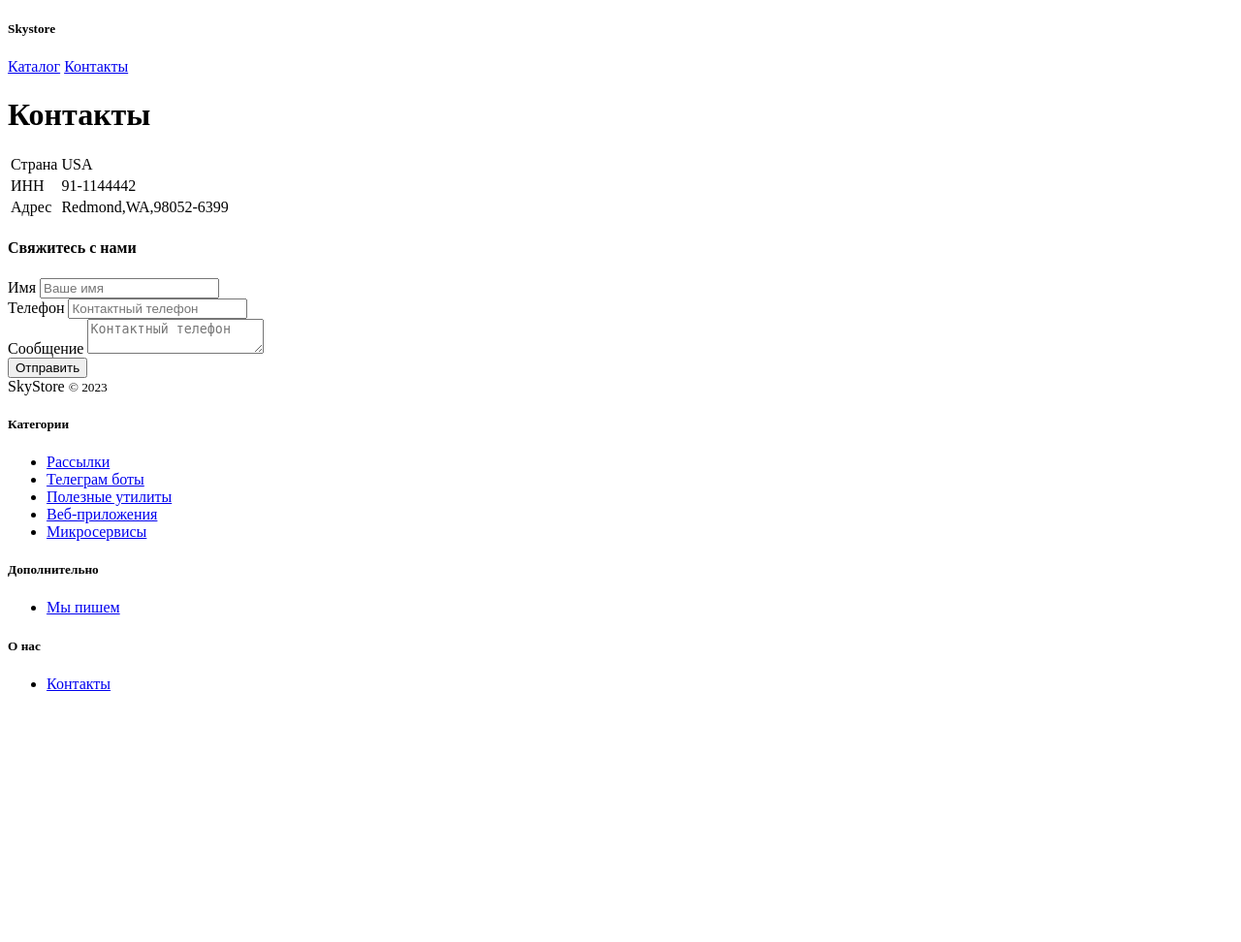
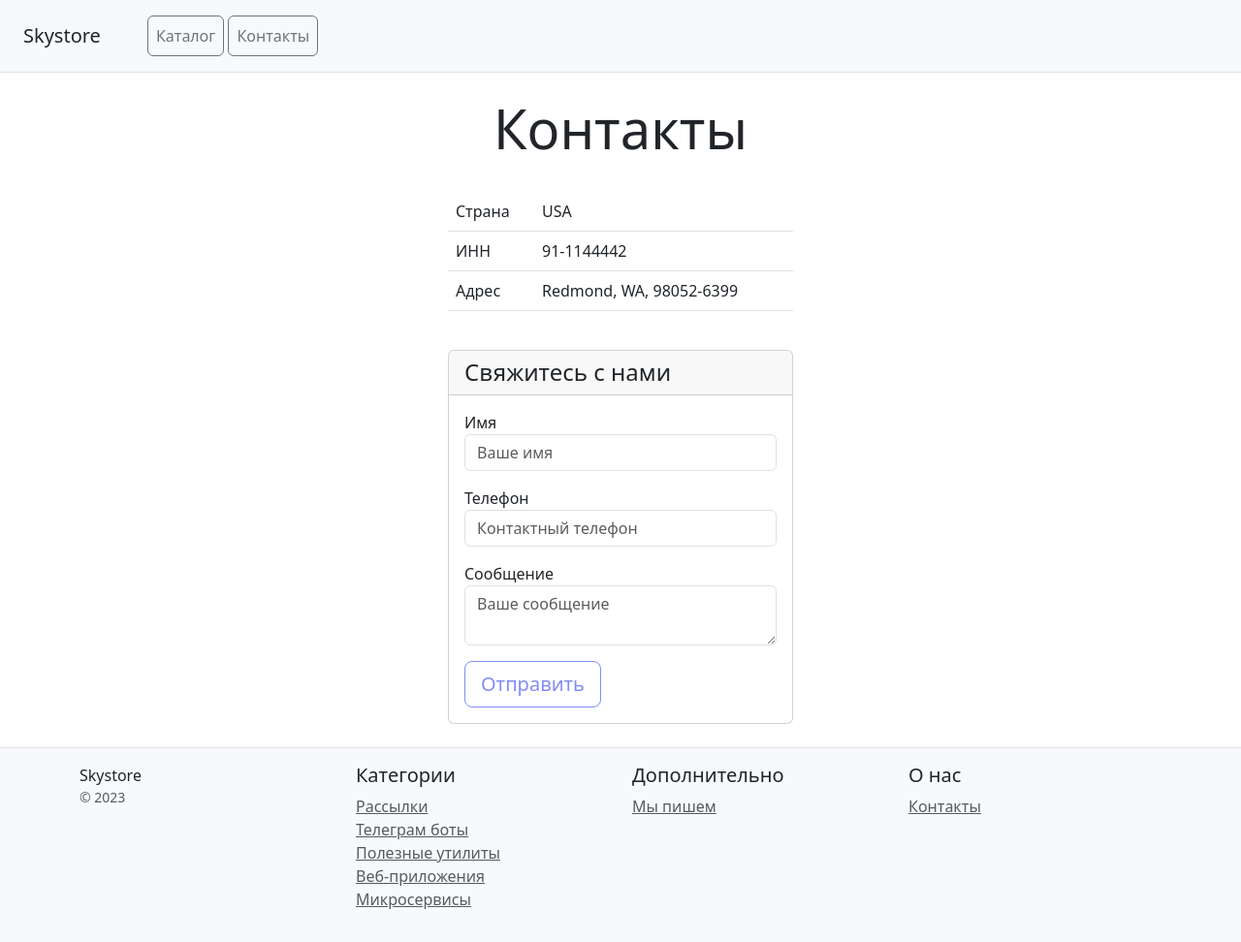
Before and after one commit to EvgeniaBalatskaya/Django, a Django app: page /contacts/ in a window 1280 px wide. Shown: the whole page at 97% size. Before the commit the page ends 713 px from the top, so only its background shows below. Run offline with Django 5.2, Linux system fonts and the light colour scheme.

Commit message:
Обновление стилей: цвет кнопок и отступы

```diff
--- a/myproject/catalog/templates/catalog/contacts.html
+++ b/myproject/catalog/templates/catalog/contacts.html
@@ -4,44 +4,94 @@
   <meta charset="utf-8">
   <meta name="viewport" content="width=device-width, initial-scale=1">
   <title>Skystore</title>
-    <!-- Подключите статичеcкие файлы со стилями Bootstrap -->
+  <link href="https://cdn.jsdelivr.net/npm/bootstrap@5.3.0/dist/css/bootstrap.min.css" rel="stylesheet">
+    <style>
+      html, body {
+        height: 100%;
+        margin: 0;
+      }
+
+      .sidebar {
+        width: 250px;
+        height: 100vh;
+        position: sticky;
+        top: 0;
+        overflow-y: auto;
+      }
+
+      .content {
+        flex: 1;
+        overflow-y: auto;
+        height: 100vh;
+        padding: 20px;
+      }
+
+      @media (max-width: 767.98px) {
+        .sidebar {
+          position: fixed;
+          z-index: 1000;
+          transform: translateX(-100%);
+          transition: transform 0.3s ease;
+        }
+
+        .sidebar.show {
+          transform: translateX(0);
+        }
+      }
+
+      .btn-outline-indigo {
+        color: #818cf8 ;
+        border-color: #818cf8 ;
+      }
+
+      .btn-outline-indigo:hover {
+        background-color: #818cf8 ;
+        color: white;
+      }
+    </style>
 </head>
 <body>
-<div class="d-flex flex-column flex-md-row align-items-center p-3 px-md-4 mb-3 bg-white border-bottom box-shadow">
+  <div class="d-flex flex-column min-vh-100">
+
+    <!-- Шапка -->
+    <header class="d-flex flex-column flex-md-row align-items-center p-3 px-md-4 mb-3 bg-light border-bottom box-shadow">
       <h5 class="my-0 mr-md-auto font-weight-normal">Skystore</h5>
       <nav class="ms-5">
-        <a class="p-2 btn btn-outline-primary" href="/">Каталог</a>
-        <a class="p-2 btn btn-outline-primary" href="/contacts/">Контакты</a>
+        <a class="p-2 btn btn-outline-secondary" href="/">Каталог</a>
+        <a class="p-2 btn btn-outline-secondary" href="/contacts/">Контакты</a>
       </nav>
-</div>
+    </header>
 
-<div class="pricing-header px-3 py-3 pt-md-5 pb-md-4 mx-auto text-center">
+    <!-- Основной контент -->
+    <main class="flex-grow-1">
+      <div class="pricing-header px-3 py-3 pt-md-2 pb-md-4 mx-auto text-center">
         <h1 class="display-4">Контакты</h1>
       </div>
 
       <div class="container">
-    <div class="row text-start">
-        <div class="col-lg-9 col-md-6 col-sm-12">
-            <div class="card mb-4 box-shadow">
-                <div class="card-body">
-                    <table class="table table-striped">
+        <div class="row justify-content-center mb-4">
+          <div class="col-lg-4 col-md-6 col-sm-12">
+            <table class="table">
+              <tbody>
                 <tr>
                   <td class="w-25">Страна</td>
                   <td>USA</td>
                 </tr>
                 <tr>
-                            <td class="w-25">ИНН</td>
+                  <td>ИНН</td>
                   <td>91-1144442</td>
                 </tr>
                 <tr>
-                            <td class="w-25">Адрес</td>
-                            <td>Redmond,WA,98052-6399</td>
+                  <td>Адрес</td>
+                  <td>Redmond, WA, 98052-6399</td>
                 </tr>
+              </tbody>
             </table>
           </div>
         </div>
-        </div>
-        <div class="col-lg-3 col-md-6 col-sm-12">
+
+        <div class="row justify-content-center">
+          <div class="col-lg-4 col-md-6 col-sm-12">
             <div class="card mb-4 box-shadow">
               <div class="card-header">
                 <h4 class="my-0 font-weight-normal">Свяжитесь с нами</h4>
@@ -59,19 +109,23 @@
                   </div>
                   <div class="mb-3">
                     <label for="message">Сообщение</label>
-                            <textarea type="text" name="message" class="form-control" id="message" placeholder="Контактный телефон" required></textarea>
+                    <textarea name="message" class="form-control" id="message" placeholder="Ваше сообщение" required></textarea>
                   </div>
-                        <button type="submit" class="btn btn-lg btn-block btn-outline-primary">Отправить</button>
+                  <button type="submit" class="btn btn-lg btn-block btn-outline-indigo">Отправить</button>
                 </form>
               </div>
             </div>
           </div>
         </div>
+      </div>
+    </main>
 
-    <footer class="pt-4 my-md-5 pt-md-5 border-top">
+    <!-- Футер -->
+    <footer class="pt-3 pb-3 border-top bg-light mt-auto">
+      <div class="container">
         <div class="row">
           <div class="col-12 col-md">
-                SkyStore
+            Skystore
             <small class="d-block mb-3 text-muted">&copy; 2023</small>
           </div>
           <div class="col-6 col-md">
@@ -97,9 +151,10 @@
             </ul>
           </div>
         </div>
+      </div>
     </footer>
+
   </div>
-
-<!-- Подключите статичеcкие файлы со скриптами Bootstrap -->
+  <script src="https://cdn.jsdelivr.net/npm/bootstrap@5.3.0/dist/js/bootstrap.bundle.min.js"></script>
 </body>
 </html>
```
Also changed, not shown: myproject/catalog/templates/catalog/home.html (+66 -11 lines). Lines whose indentation alone changed are shown as unchanged.
